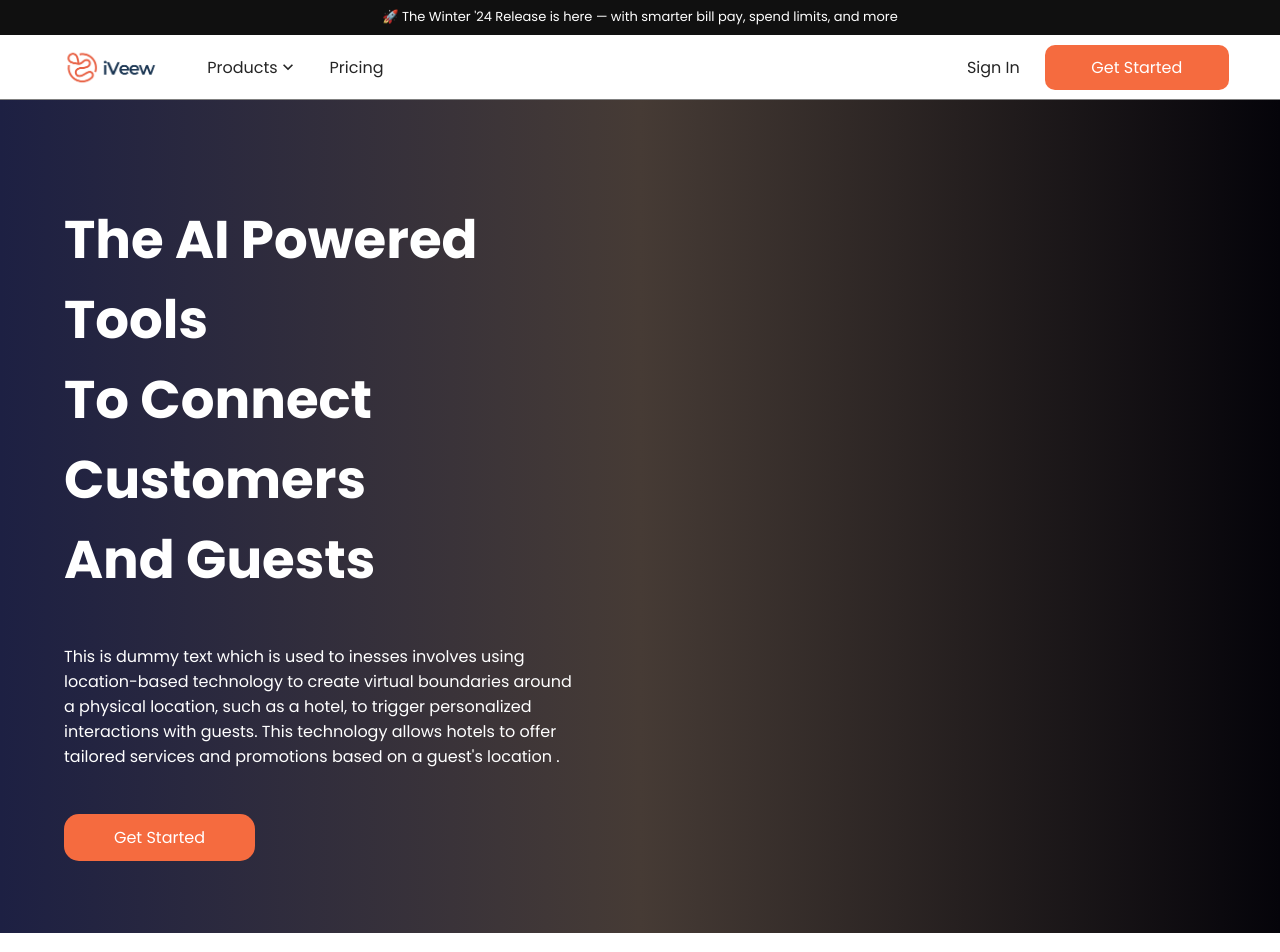
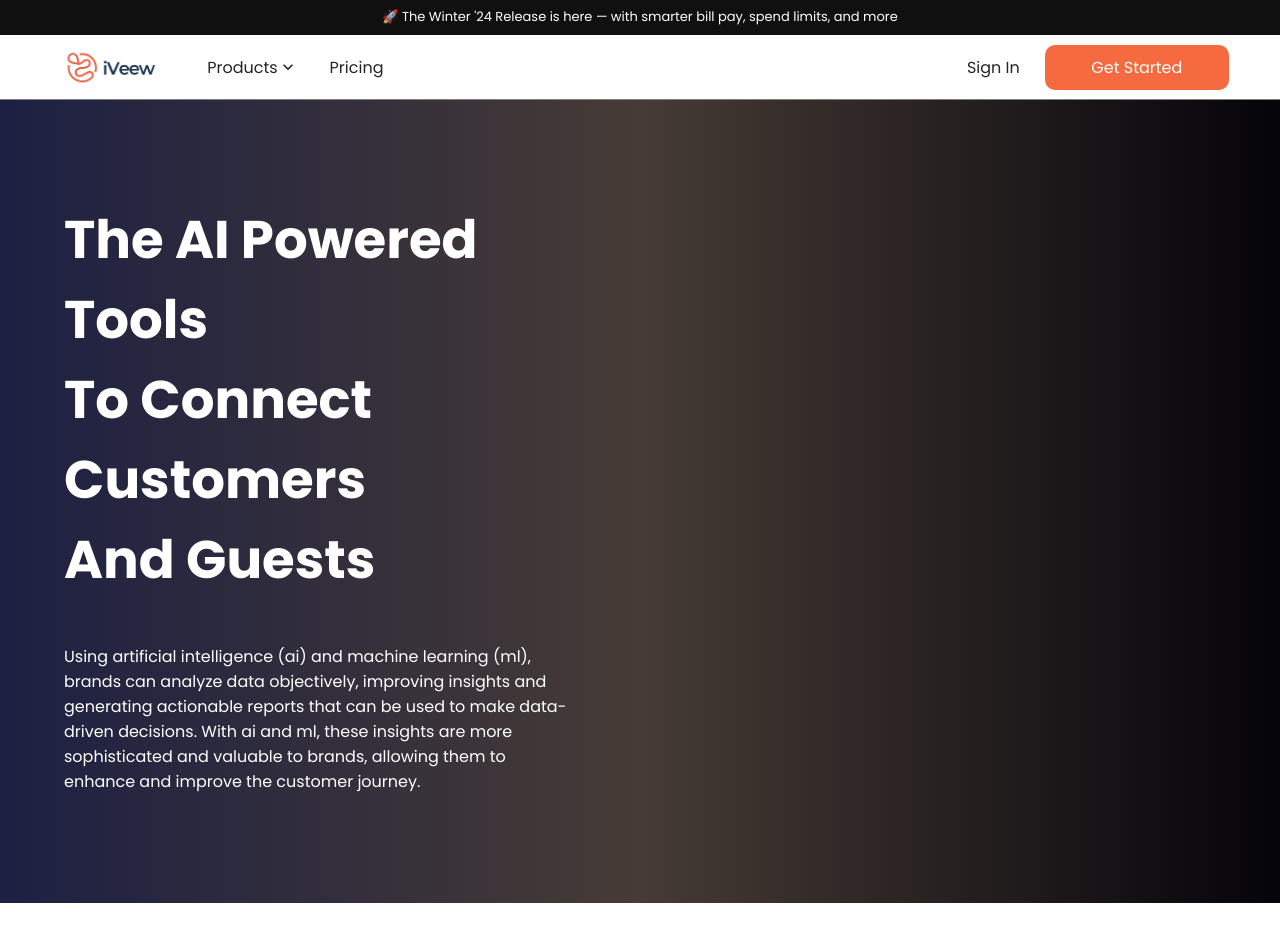
Before and after one commit to sohail-pixelandbeam/iveew11, a React (Vite) app: page / in a window 1280 px wide. Shown: the top 952 px of the page. Built offline with nearby package versions, Linux system fonts and the light colour scheme.

Commit message:
change in home and Guest Recognition pg

```diff
--- a/src/pages/guestRecognition/GuestRecognition.jsx
+++ b/src/pages/guestRecognition/GuestRecognition.jsx
@@ -29,11 +29,7 @@ export default function GuestRecognition() {
                     <Grid container spacing={5}>
                         <Grid item sm={6} xs={12}>
                             <div className="spMsg-hero-contentBox">
-                                <div className="spMsg-hero-heading ">Our <br className='desktop' /> patented <br className='desktop' /> guest recognition</div>
-                                <div className="spMsg-hero-btns">
-                                    <Btn label='Get Started' />
-                                    <Btn label="Open an account" className='geoFence-hero-btn' style={{ padding: '0px 45px' }} />
-                                </div>
+                                <div className="spMsg-hero-heading ">Patented <br className='desktop' /> Guest Recognition</div>
                             </div>
                         </Grid>
 
--- a/src/pages/home/Home.jsx
+++ b/src/pages/home/Home.jsx
@@ -83,9 +83,9 @@ export default function Home() {
                                 And Guests
                             </div>
                             <div className="home-banner-content">
-                                This is dummy text which is used to inesses involves using location-based technology to create virtual boundaries around a physical location, such as a hotel, to trigger personalized interactions with guests. This technology allows hotels to offer tailored services and promotions based on a guest's location .
+                                Using artificial intelligence (ai) and machine learning (ml), brands can analyze data objectively, improving insights and generating actionable reports that can be used to make data-driven decisions.
+                                With ai and ml, these insights are more sophisticated and valuable to brands, allowing them to enhance and improve the customer journey.
                             </div>
-                            <Btn label='Get Started' />
                         </Grid>
                         <Grid item sm={6} >
 
```
Lines whose indentation alone changed are shown as unchanged.
